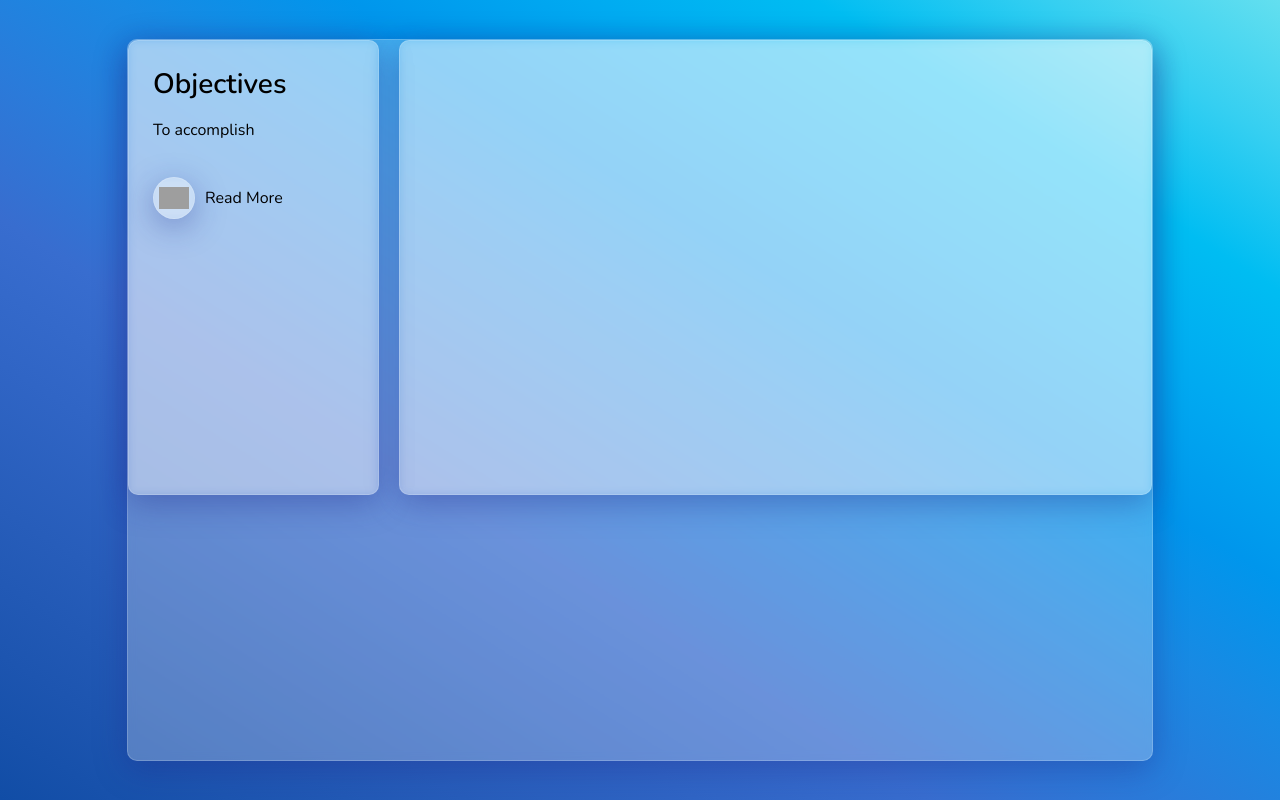
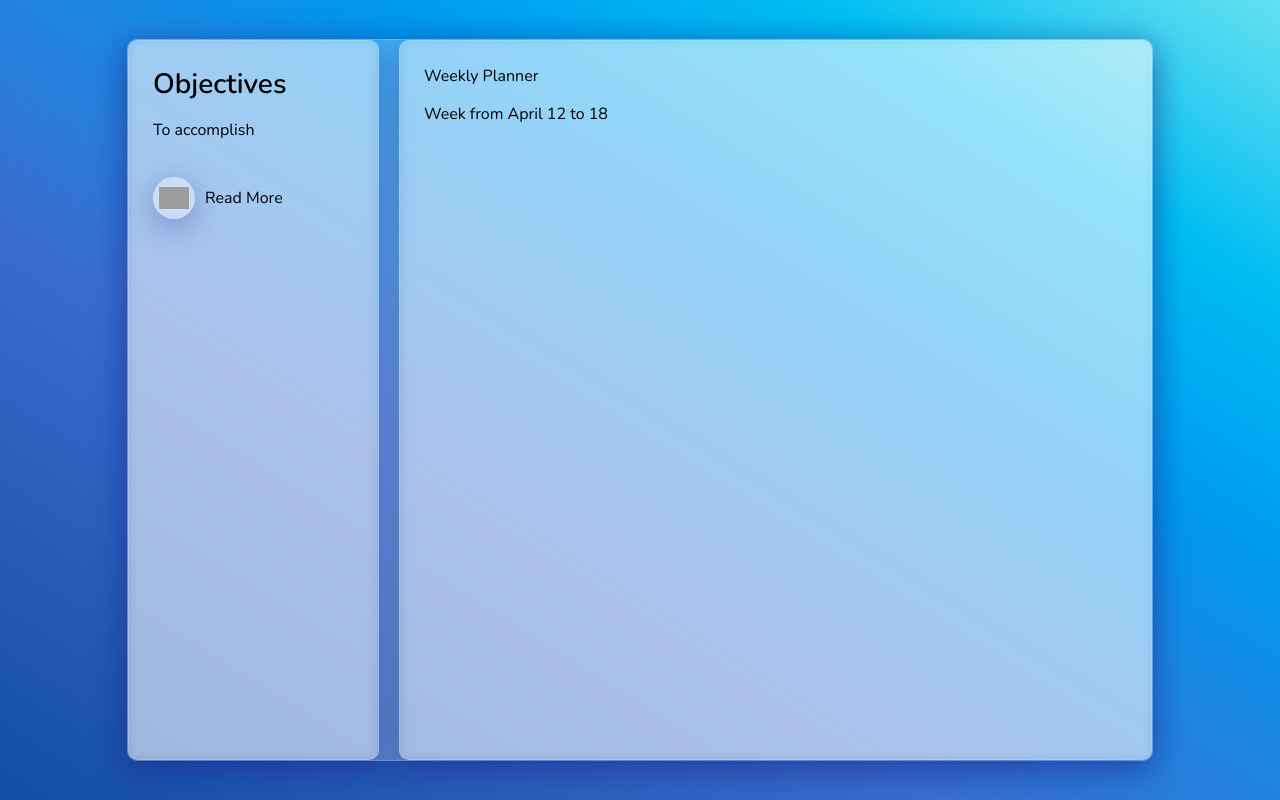
Before and after one commit to Bluefox182/Glassmorphism-Weekly-Planner, a plain HTML site: page index.html in a window 1280 px wide. Drawn offline with nearby package versions, Linux system fonts and the light colour scheme; grey boxes are pictures that could not be loaded.

Commit message:
adding structre to right container

```diff
--- a/index.html
+++ b/index.html
@@ -39,13 +39,16 @@
         </section>
         <!-- End Left Container -->
       </section>
+
       <!-- Start Right Container -->
-      <section class="main-content glassmorphism-effect padding-box"></section>
-      <div></div>
+      <section class="main-content glassmorphism-effect padding-box">
         <!-- Para el título -->
         <div>
+          Weekly Planner
+          <p>Week from April 12 to 18</p>
+        </div>
+        <div>
           <!-- Para el contendor que genera la cuadrícula de los días de la semana -->
-        <div></div>
           <!-- Para el día lunes -->
           <div></div>
           <!-- Para el día martes -->
@@ -55,8 +58,10 @@
           <!-- Para el día jueves -->
           <div></div>
           <!-- Para el día viernes -->
+          <div></div>
         </div>
         <!-- End Right Container -->
+      </section>
     </div>
     <!-- End HTML Container Structure -->
   </body>
```
Lines whose indentation alone changed are shown as unchanged.
